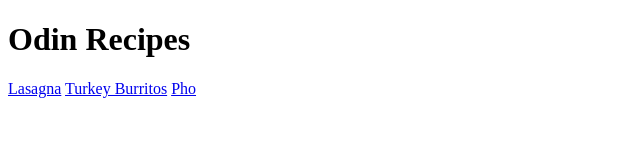
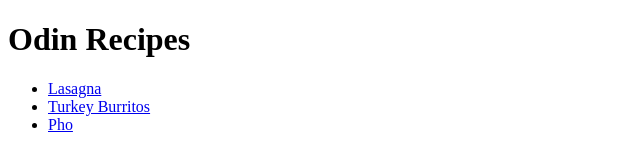
Before and after one commit to YvngRyan/odin-recipes, a plain HTML site: page index.html in a window 1280 px wide. Shown: the whole page, without its empty margins (0-640 px from the left). Drawn offline with Linux system fonts and the light colour scheme.

Commit message:
Make recipies into a list on home page

```diff
--- a/index.html
+++ b/index.html
@@ -7,8 +7,10 @@
 </head>
 <body>
     <h1>Odin Recipes</h1>
-    <a href="./recipes/lasagna.html">Lasagna</a>
-    <a href="./recipes/turkey-burritos.html">Turkey Burritos</a>
-    <a href="./recipes/pho.html">Pho</a>
+    <ul>
+        <li><a href="./recipes/lasagna.html">Lasagna</a></li>
+        <li><a href="./recipes/turkey-burritos.html">Turkey Burritos</a></li>
+        <li><a href="./recipes/pho.html">Pho</a></li>
+    </ul>
 </body>
 </html>
```
